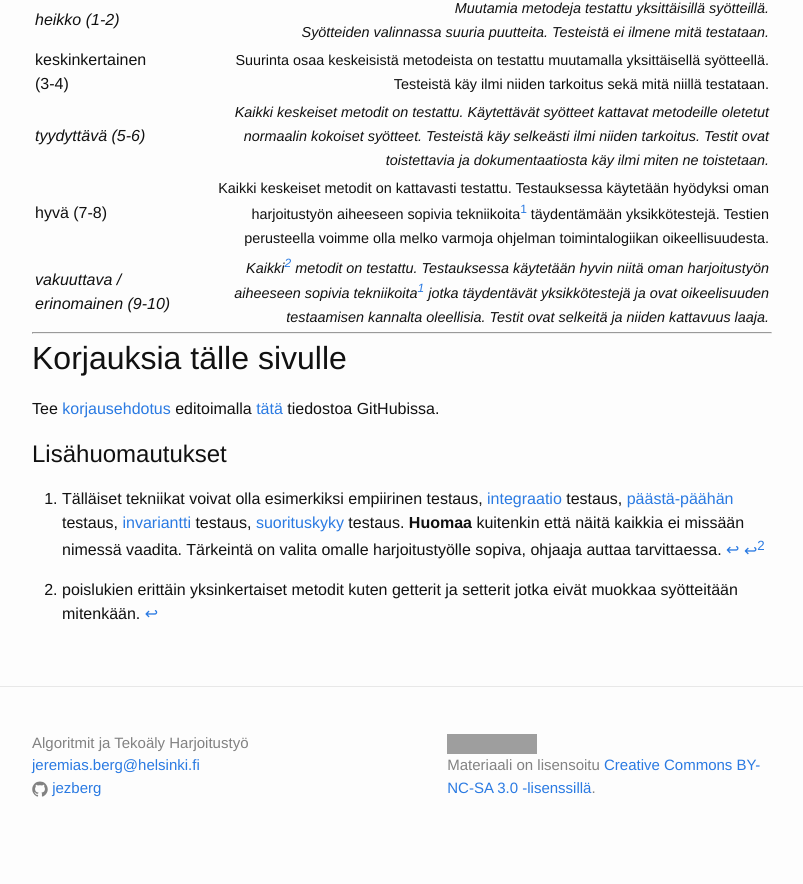
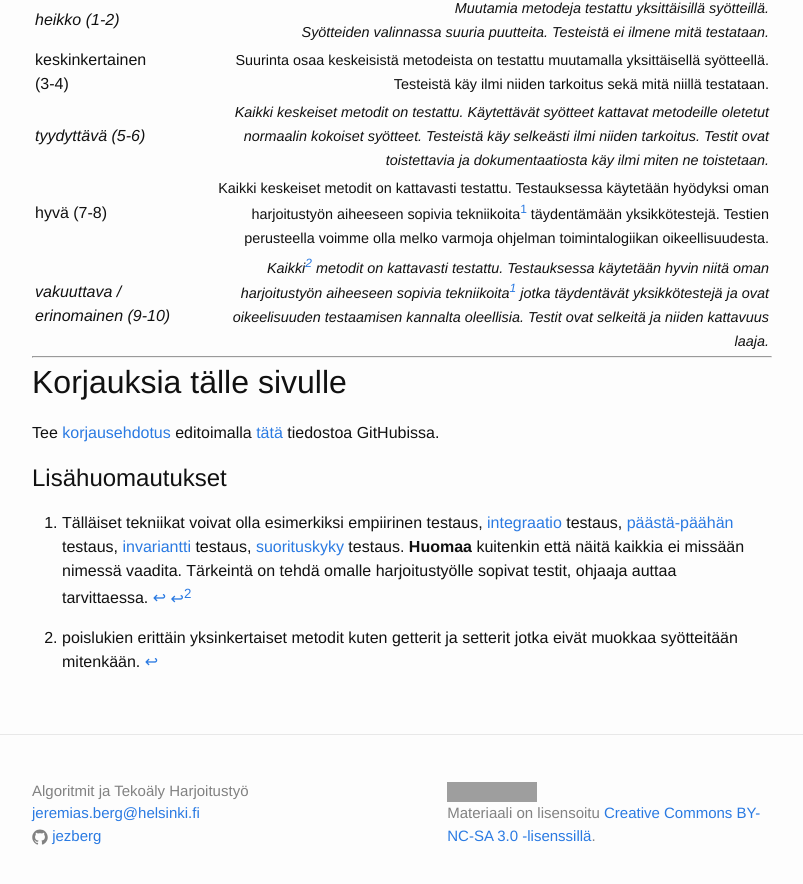
Before and after one commit to algolabra-hy/algolabra-hy.github.io, a Jekyll site: the page built from harjoitustyo_test_requirement.md, in a window 1280 px wide and 900 px high, scrolled down 1028 px. Shown: the top 884 px of the window, without its empty margins (238-1041 px from the left). Built offline with Jekyll 4.4.1, drawn with Linux system fonts in a browser that asks for light colours; before the commit the page ends 1887 px from its top, so only the background shows below that; grey boxes are pictures that could not be loaded.

Commit message:
testien vaatimuksista

```diff
--- a/harjoitustyo_test_requirement.md
+++ b/harjoitustyo_test_requirement.md
@@ -50,10 +50,10 @@ Taulukossa sana "metodi" viittaa toimintalogiikan metodeihin.
 | keskinkertainen <br> (3-4)           | <span style="font-size:0.9em;">Suurinta osaa keskeisistä metodeista on testattu muutamalla yksittäisellä syötteellä. Testeistä käy ilmi niiden tarkoitus sekä mitä niillä testataan.</span> |
 | *tyydyttävä (5-6)*                |  <span style="font-size:0.9em;">*Kaikki keskeiset metodit on testattu. Käytettävät syötteet kattavat metodeille oletetut normaalin kokoiset syötteet. Testeistä käy selkeästi ilmi niiden tarkoitus. Testit ovat toistettavia ja dokumentaatiosta käy ilmi miten ne toistetaan.*</span>       |
 | hyvä (7-8)                      | <span style="font-size:0.9em;">Kaikki keskeiset metodit on kattavasti testattu. Testauksessa käytetään hyödyksi oman harjoitustyön aiheeseen sopivia tekniikoita[^1] täydentämään yksikkötestejä. Testien perusteella voimme olla melko varmoja ohjelman toimintalogiikan oikeellisuudesta.</span>       |
-| *vakuuttava / erinomainen (9-10)* | <span style="font-size:0.9em;">*Kaikki[^2] metodit on testattu. Testauksessa käytetään hyvin niitä oman harjoitustyön aiheeseen sopivia tekniikoita[^1] jotka täydentävät yksikkötestejä ja ovat oikeelisuuden testaamisen kannalta oleellisia. Testit ovat selkeitä ja niiden kattavuus laaja.*</span>  |
+| *vakuuttava / erinomainen (9-10)* | <span style="font-size:0.9em;">*Kaikki[^2] metodit on kattavasti testattu. Testauksessa käytetään hyvin niitä oman harjoitustyön aiheeseen sopivia tekniikoita[^1] jotka täydentävät yksikkötestejä ja ovat oikeelisuuden testaamisen kannalta oleellisia. Testit ovat selkeitä ja niiden kattavuus laaja.*</span>  |
 
 ---
-[^1]: Tälläiset tekniikat voivat olla esimerkiksi empiirinen testaus, [integraatio](https://en.wiki) testaus, [päästä-päähän](https://www.techtarget.com/searchsoftwarequality/definition/End-to-end-testing) testaus, [invariantti](/invarianttest) testaus, [suorituskyky](/performancetest) testaus. **Huomaa** kuitenkin että näitä kaikkia ei missään nimessä vaadita. Tärkeintä on valita omalle harjoitustyölle sopiva, ohjaaja auttaa tarvittaessa.
+[^1]: Tälläiset tekniikat voivat olla esimerkiksi empiirinen testaus, [integraatio](https://en.wiki) testaus, [päästä-päähän](https://www.techtarget.com/searchsoftwarequality/definition/End-to-end-testing) testaus, [invariantti](/invarianttest) testaus, [suorituskyky](/performancetest) testaus. **Huomaa** kuitenkin että näitä kaikkia ei missään nimessä vaadita. Tärkeintä on tehdä omalle harjoitustyölle sopivat testit, ohjaaja auttaa tarvittaessa.
 [^2]: poislukien erittäin yksinkertaiset metodit kuten getterit ja setterit jotka eivät muokkaa syötteitään mitenkään.
 
 
```
